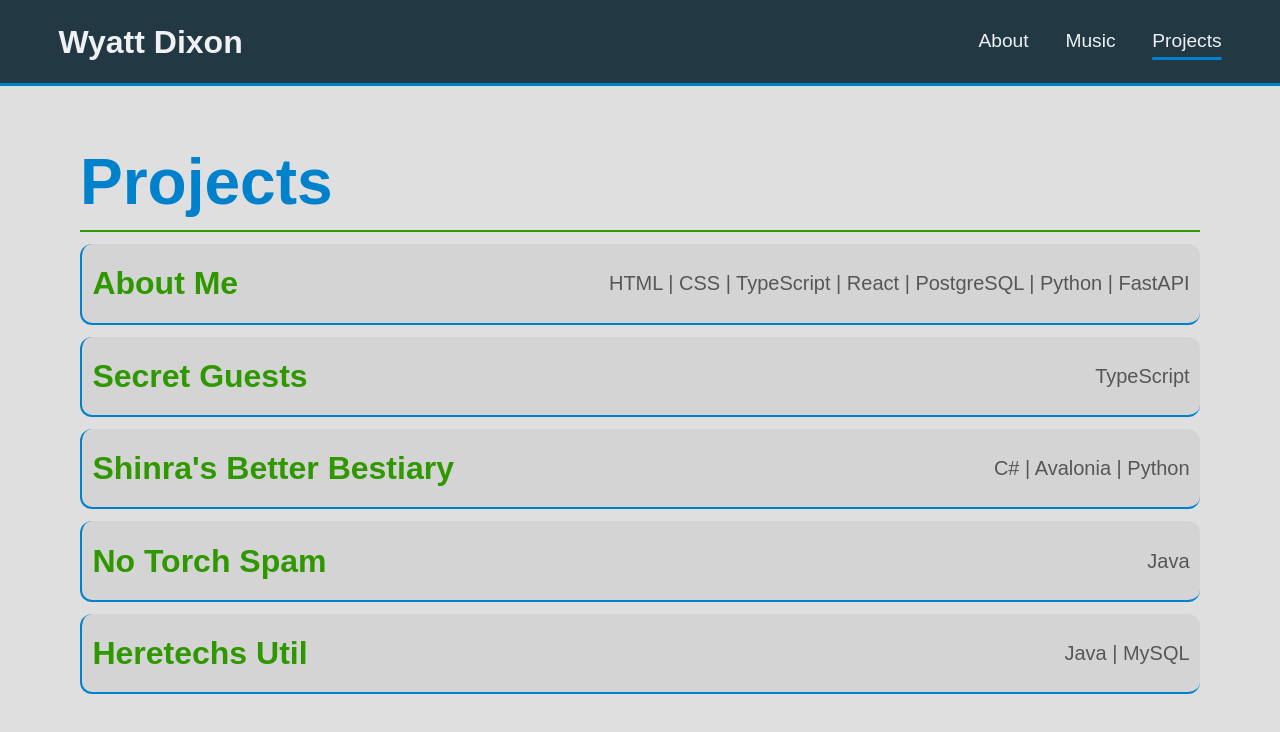
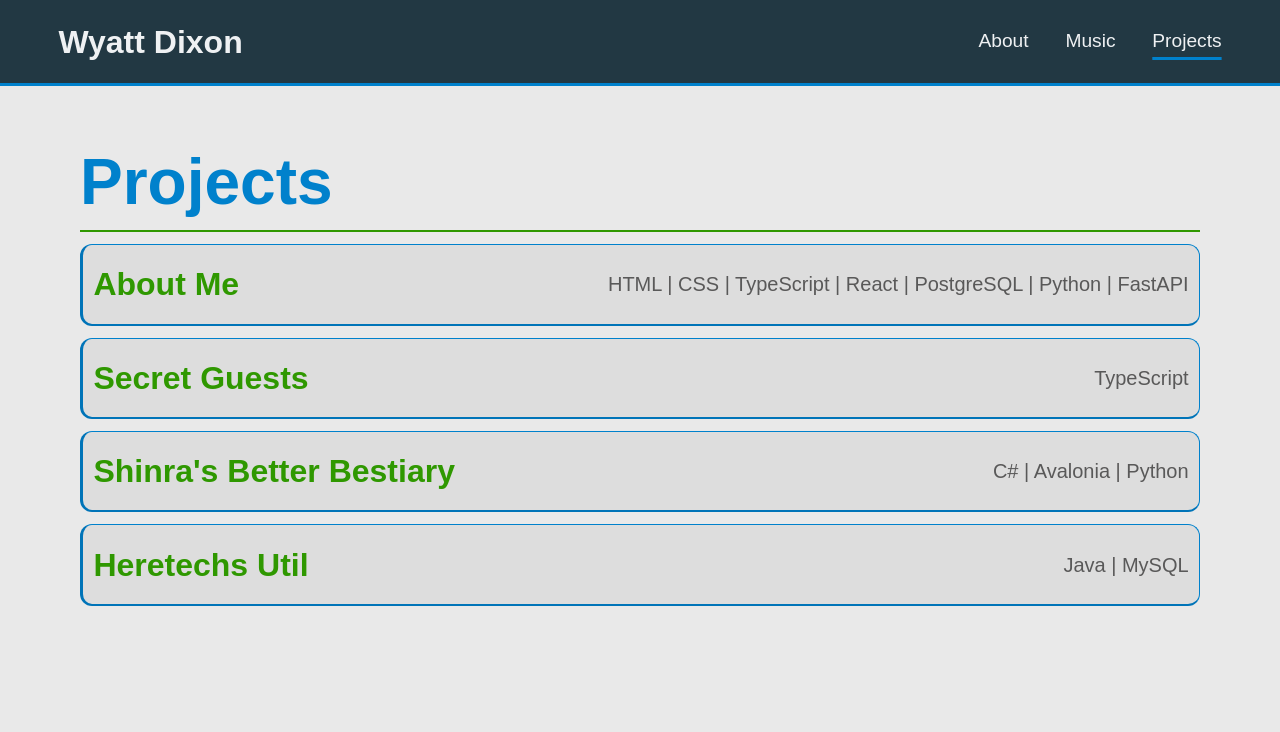
Before and after one commit to dixonw2/about-me, a React (Vite) app in the folder web/: page /projects in a window 1280 px wide. Shown: the top 732 px of the page. Built offline with nearby package versions, Linux system fonts and the light colour scheme.

Commit message:
Remove No Torch Spam and change project description lists

```diff
--- a/web/src/index.css
+++ b/web/src/index.css
@@ -1,10 +1,11 @@
 :root {
   --navbar-text: #eff1f3;
   --navbar-bg: #223843;
-  --bg: #dfdfdf; /*#dbd3d8*/ /* #e9e9e9 */
+  --bg: #e9e9e9;
   --text: #2e2d2d;
-  --accent: #0081cc; /* #449dd1 */
-  --alt-accent: #2f9800; /* #4d8b31 */
+  --accent: #0081cc;
+  --accent-dark: color-mix(in srgb, var(--accent) 90%, black);
+  --alt-accent: #2f9800;
 
   --sans: "Source Sans 3 Variable", Arial, sans-serif;
 
--- a/web/src/pages/Projects/Projects.module.css
+++ b/web/src/pages/Projects/Projects.module.css
@@ -18,8 +18,10 @@
     "content";
   border-radius: 0.75rem;
   background-color: rgba(0, 0, 0, 0.05);
-  border-left: 2px solid var(--accent);
-  border-bottom: 2px solid var(--accent);
+  border-left: 3px solid var(--accent-dark);
+  border-bottom: 2px solid var(--accent-dark);
+  border-top: 1px solid var(--accent);
+  border-right: 1px solid var(--accent);
 }
 
 .section + .section {
@@ -111,7 +113,7 @@
   font-size: 1.2rem;
 }
 
-.sectionFeaturesList {
+.sectionSkillsList {
   grid-area: features;
   padding-left: 5rem;
 }
@@ -151,3 +153,5 @@
   cursor: pointer;
 }
 /* #endregion */
+
+/* #endregion */
--- a/web/src/pages/Projects/Projects.tsx
+++ b/web/src/pages/Projects/Projects.tsx
@@ -55,8 +55,8 @@ const ProjectDescription = ({ children }: { children: ReactNode }) => {
   return <p className={styles.sectionDescription}>{children}</p>;
 };
 
-const ProjectFeatureList = ({ children }: { children: ReactNode }) => {
-  return <ul className={styles.sectionFeaturesList}>{children}</ul>;
+const ProjectSkillsList = ({ children }: { children: ReactNode }) => {
+  return <ul className={styles.sectionSkillsList}>{children}</ul>;
 };
 
 const GitHubLink = ({ link }: { link: string }) => {
@@ -87,7 +87,6 @@ const GitHubLink = ({ link }: { link: string }) => {
   );
 };
 
-// TODO: Change list of features to more technical aspects like how it works
 const AboutMe = () => {
   return (
     <Project
@@ -107,20 +106,20 @@ const AboutMe = () => {
         This website! A website about me, whether it's professional information
         or general hobbies and interests!
       </ProjectDescription>
-      <ProjectFeatureList>
-        <li>A general resume for the landing page.</li>
+      <ProjectSkillsList>
         <li>
-          Created to be able to learn and practice Full Stack development,
-          Docker, Kubernetes, and Microservices.
+          Created to learn and practice Full Stack development alongside Docker,
+          Kubernetes, and Microservices.
         </li>
-        <li>Uses GitHub Projects as a project management tool.</li>
-      </ProjectFeatureList>
+        <li>Web application built using React TypeScript.</li>
+        <li>Music service built using FastAPI, SQLAlchemy, and PostgreSQL. </li>
+        <li>Utilizes GitHub Projects as a project management tool.</li>
+      </ProjectSkillsList>
       <GitHubLink link="https://github.com/dixonw2/about-me" />
     </Project>
   );
 };
 
-// TODO: Change list of features to more technical aspects like how it works
 const SecretGuests = () => {
   return (
     <Project
@@ -129,29 +128,21 @@ const SecretGuests = () => {
       projectTechs={["TypeScript"]}
     >
       <ProjectDescription>
-        A plugin for the game Open Rollercoaster Tycoon 2 that allows the game
-        to spawn guests with hidden Easter Egg names.
+        A configurable plugin for the game Open Rollercoaster Tycoon 2 that
+        allows the game to spawn guests with hidden Easter Egg names.
       </ProjectDescription>
-      <ProjectFeatureList>
+      <ProjectSkillsList>
+        <li>Uses the OpenRCT2 plugin API and TypeScript.</li>
         <li>
-          Provides a whitelist/blacklist for names the player doesn't want to
-          spawn.
+          Updates config values and menu elements using functions somewhat
+          similar to React state.
         </li>
-        <li>
-          Allows the player to change the max amount of guests to spawn, how
-          guests per name, and the chance for a guest to spawn.
-        </li>
-        <li>
-          Allows the player to add custom Easter Egg names with their own
-          actions.
-        </li>
-      </ProjectFeatureList>
+      </ProjectSkillsList>
       <GitHubLink link="https://github.com/dixonw2/OpenRCT2-SecretGuests" />
     </Project>
   );
 };
 
-// TODO: Change list of features to more technical aspects like how it works
 const ShinrasBetterBestiary = () => {
   return (
     <Project
@@ -163,44 +154,21 @@ const ShinrasBetterBestiary = () => {
         An application to track the progress of oversouling Shinra's Bestiary in
         Final Fantasy X-2.
       </ProjectDescription>
-      <ProjectFeatureList>
+      <ProjectSkillsList>
         <li>
-          Replicates Shinra's Bestiary in-game using the UI framework Avalonia.
+          Replicates Shinra's Bestiary in-game using the C# UI framework
+          Avalonia.
         </li>
-        <li>Has the ability to mark a fiend as oversouled.</li>
-        <li>Provides a list of Via Infinito floors for unoversouled fiends.</li>
-        <li>Built a Media Wiki Python data scraper for fiend data.</li>
-      </ProjectFeatureList>
+        <li>
+          Fiend data JSON file built using a Python script that gets Media
+          Wiki's information on each fiend.
+        </li>
+      </ProjectSkillsList>
       <GitHubLink link="https://github.com/dixonw2/ShinrasBetterBestiary" />
     </Project>
   );
 };
 
-// TODO: Change list of features to more technical aspects like how it works
-const NoTorchSpam = () => {
-  return (
-    <Project
-      projectId="no-torch-spam"
-      projectName="No Torch Spam"
-      projectTechs={["Java"]}
-    >
-      <ProjectDescription>
-        A small Minecraft 1.12.2 mod that will prevent mobs from spawning at a
-        configurable light level.
-      </ProjectDescription>
-      <ProjectFeatureList>
-        <li>
-          Allows the player to choose a light level (0 - 7) for mobs to spawn
-          at.
-        </li>
-        <li>Inspiration from Minecraft's change in 1.18.</li>
-      </ProjectFeatureList>
-      <GitHubLink link="https://github.com/dixonw2/NoTorchSpam" />
-    </Project>
-  );
-};
-
-// TODO: Change list of features to more technical aspects like how it works
 const HeretechsUtil = () => {
   return (
     <Project
@@ -212,7 +180,7 @@ const HeretechsUtil = () => {
         A Minecraft plugin that adds an economy with tasks and makes the game
         more difficult.
       </ProjectDescription>
-      <ProjectFeatureList>
+      <ProjectSkillsList>
         <li>
           Has a list of tasks with a varying reward stored in a MySQL database.
         </li>
@@ -221,7 +189,7 @@ const HeretechsUtil = () => {
           After a configurable amount of time, mobs will begin to spawn with
           buffs.
         </li>
-      </ProjectFeatureList>
+      </ProjectSkillsList>
       <GitHubLink link="https://github.com/dixonw2/HeretechsUtil" />
     </Project>
   );
@@ -234,7 +202,6 @@ const Projects = () => {
       <AboutMe />
       <SecretGuests />
       <ShinrasBetterBestiary />
-      <NoTorchSpam />
       <HeretechsUtil />
     </main>
   );
```
